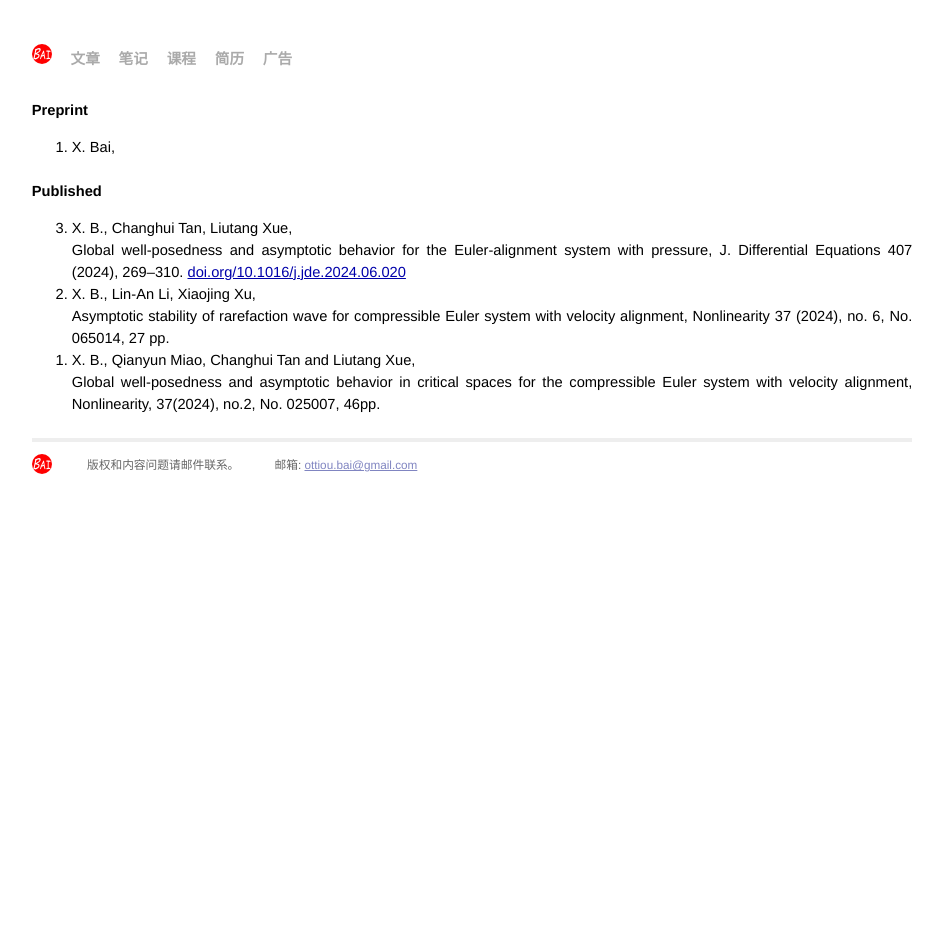
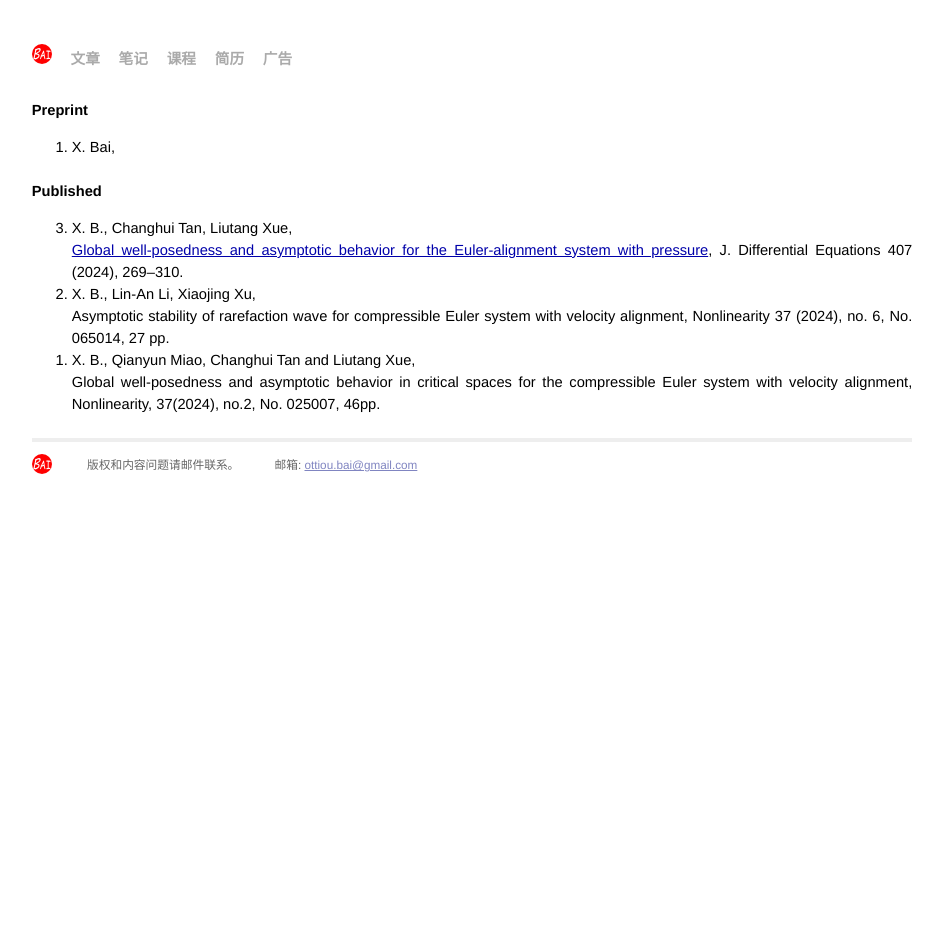
Before and after one commit to xiang-bai/xiang-bai.github.io, a Jekyll site: the page built from papers.md, in a window 1280 px wide. Shown: the whole page, without its empty margins (168-1111 px from the left). Built offline with Jekyll 4.4.1, drawn with Linux system fonts in a browser that asks for light colours.

Commit message:
Update papers.md

```diff
--- a/papers.md
+++ b/papers.md
@@ -37,7 +37,7 @@ ul {
     <br>
     <h1>Published</h1>
     <ol reversed="reversed">
-        <li> X. B., Changhui Tan, Liutang Xue,<br> Global well-posedness and asymptotic behavior for the Euler-alignment system with pressure,  J. Differential Equations 407 (2024), 269–310. <a href="https://doi.org/10.1016/j.jde.2024.06.020">doi.org/10.1016/j.jde.2024.06.020</a> </li>
+        <li> X. B., Changhui Tan, Liutang Xue,<br><a href="https://doi.org/10.1016/j.jde.2024.06.020">Global well-posedness and asymptotic behavior for the Euler-alignment system with pressure</a>, J. Differential Equations 407 (2024), 269–310.</li>
       <li> X. B., Lin-An Li, Xiaojing Xu, <br>Asymptotic stability of rarefaction wave for compressible Euler system with velocity alignment, Nonlinearity 37 (2024), no. 6, No. 065014, 27 pp. </li>
       <li> X. B., Qianyun Miao, Changhui Tan and Liutang Xue, <br>Global well-posedness and asymptotic behavior in critical spaces for the compressible Euler system with velocity alignment, Nonlinearity, 37(2024), no.2, No. 025007, 46pp. </li>
     </ol>
```
